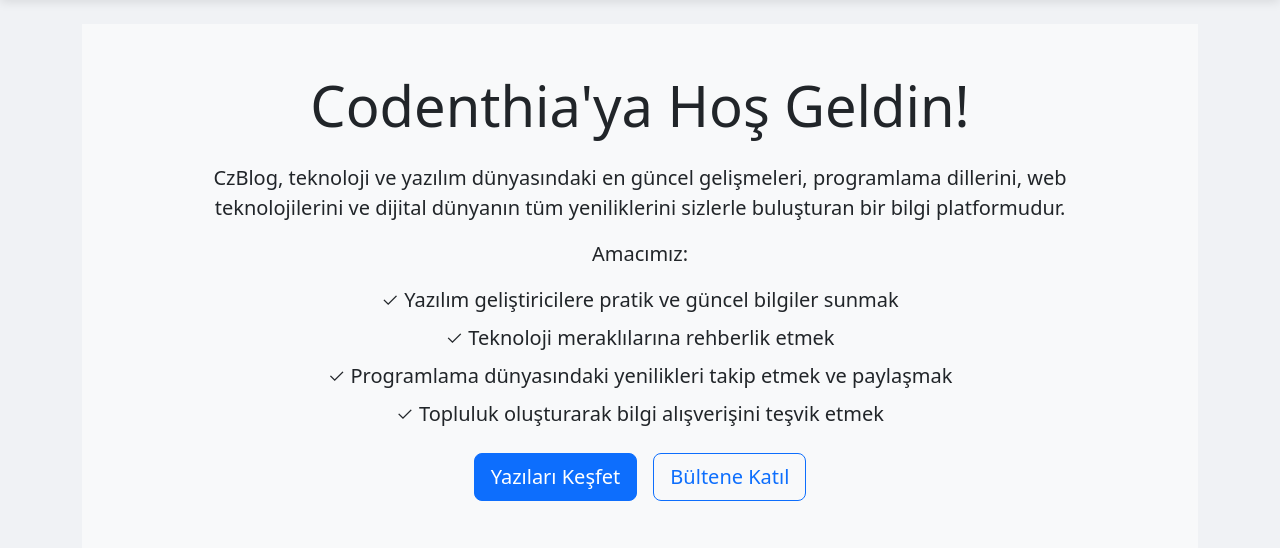
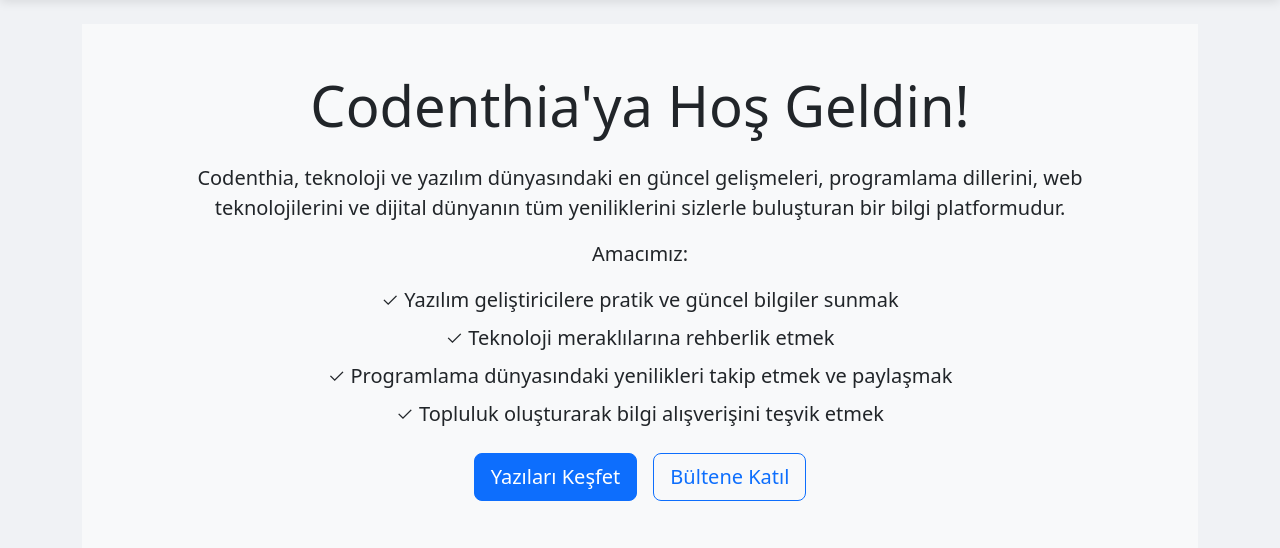
Before and after one commit to Erkan3034/Django, a Django app: page / in a window 1280 px wide. Shown: the part 56-604 px from the top of the page. Run offline with Django 5.2, Linux system fonts and the light colour scheme; some libraries are stand-ins or nearby versions.

Commit message:
Update user authentication: replace registration form with login form in login view, and update branding in index template from CzBlog to Codenthia.

```diff
--- a/templates/index.html
+++ b/templates/index.html
@@ -11,7 +11,7 @@
                     <div class="col-lg-10 text-center">
                         <h1 class="display-4 mb-4">Codenthia'ya Hoş Geldin!</h1>
                         <div class="lead mb-4">
-                            <p>CzBlog, teknoloji ve yazılım dünyasındaki en güncel gelişmeleri,
+                            <p>Codenthia, teknoloji ve yazılım dünyasındaki en güncel gelişmeleri,
                             programlama dillerini, web teknolojilerini ve dijital dünyanın tüm
                             yeniliklerini sizlerle buluşturan bir bilgi platformudur.</p>
 
--- a/user/views.py
+++ b/user/views.py
@@ -1,5 +1,5 @@
 from django.shortcuts import render, redirect
-from .forms import RegisterForm
+from .forms import RegisterForm, LoginForm
 from django.contrib.auth.models import User # kullanıcı modeli
 from django.contrib.auth import login, authenticate, logout # login, authenticate, logout fonksiyonları
 from django.db import IntegrityError
@@ -48,7 +48,7 @@ def register(request):
 
 # Login View
 def loginUser(request):
-    form = RegisterForm(request.POST or None)
+    form = LoginForm(request.POST or None)
     if form.is_valid():
         username = form.cleaned_data.get("username")
         password = form.cleaned_data.get("password")
@@ -61,6 +61,7 @@ def loginUser(request):
         else:
             messages.info(request, "Kullanıcı adı veya şifre hatalı.")
             return render(request, 'login.html', {"form": form})
+
     return render(request, 'login.html', {"form": form}) # login sayfasını render et eğer form geçerli değilse
 
 def logoutUser(request):
```
Also changed, not shown: db.sqlite3.
